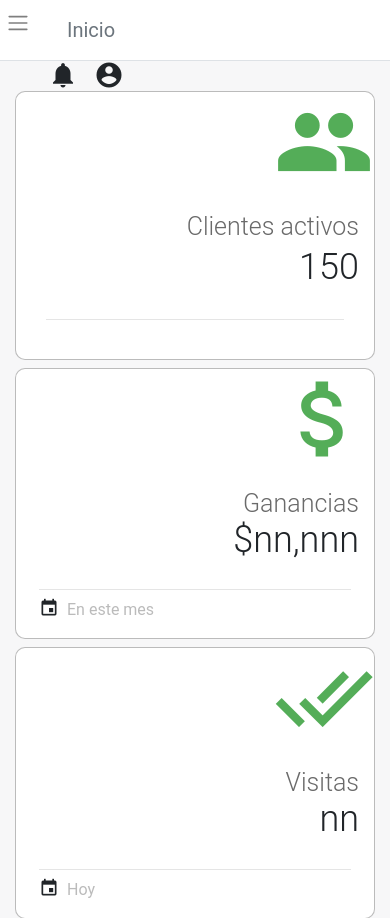
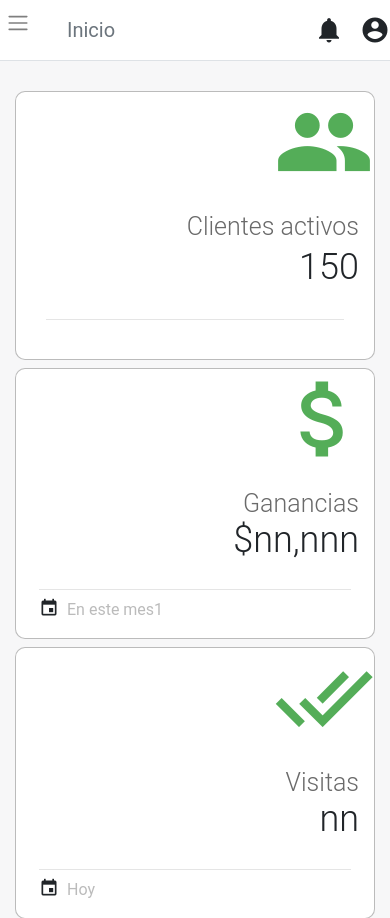
Before and after one commit to LunaMan01/sfgym, a PHP site: page / in a window 390 px wide. Shown: the top 918 px of the page. Run offline with PHP 8.4, Linux system fonts and the light colour scheme.

Commit message:
Cambios responsive

```diff
--- a/css/estilos.css
+++ b/css/estilos.css
@@ -10,7 +10,7 @@
 
 }
 .search{
-    width: 500px;
+    width: 300px;
 }
 .content, .main-panel {
     background: #F7F7F8;
--- a/html/inicio.html
+++ b/html/inicio.html
@@ -1,22 +1,22 @@
 <div class="row">
-    <div class="col-lg-4 mb-2">
+    <div class="col-sm- 12 col-lg-4 mb-2">
         <div class="row cards-inicio p-0">
             <div class="col-lg-4 d-flex justify-content-end iconCard m-0 p-0">
                 <i class="material-icons">group</i>
             </div>
-            <div class="col-lg-8">
+            <div class="col-sm-12 col-lg-8">
                 <h3 class="mb-0">Clientes activos</h3>
                 <div class="d-flex mt-0 p-0 justify-content-end">
                     <h2 class="mt-1">150</h2>
                 </div>
             </div>
-            <div class="col-lg-12">
+            <div class="col-sm-12 col-lg-12">
                 <hr>
                 <br>
             </div>
         </div>
     </div>
-    <div class="col-lg-4 mb-2">
+    <div class="col-sm-12 col-lg-4 mb-2">
         <div class="row cards-inicio p-0">
             <div class="col-lg-4 d-flex justify-content-end iconCard m-0 p-0">
                 <i class="material-icons ">attach_money</i>
@@ -30,12 +30,12 @@
             <div class="col-lg-12 mt-1 downCard">
                 <hr>
                 <i class="material-icons ml-2 mr-2">insert_invitation</i>
-                <p class="parrDownCard card-inicio-p">En este mes</p>
+                <p class="parrDownCard card-inicio-p">En este mes1</p>
             </div>
         </div>
 
     </div>
-    <div class="col-lg-4 mb-2">
+    <div class="col-sm-12 col-lg-4 mb-2">
         <div class="row cards-inicio p-0">
             <div class="col-lg-4 d-flex justify-content-end iconCard m-0 p-0">
                 <i class="material-icons">done_all</i>
--- a/index.html
+++ b/index.html
@@ -98,26 +98,24 @@
 		<div class="main-panel">
 
 
-			<nav class="navbar navbar-expand-lg navbar-light border-bottom p-0">
+			<nav class="navbar navbar-expand-lg navbar-light border-bottom p-0 justify-content-between">
 				<div class="container-fluid">
-					<div class="navbar-header">
+					<div class="navbar-header mr-5">
 						<button class="navbar-toggle d-lg-none" type="button" data-toggle="collapse"
 							data-target="#navigation-example-2" aria-controls="navbarNav" aria-expanded="false"
 							aria-label="Toggle navigation">
 							<span class="navbar-toggler-icon"></span>
 						</button>
 						<a class="navbar-brand text-muted ml-lg-0" id="titulo-modulo">Inicio</a>
-
+					</div>
+					<div id="elementos-adicionales" class="d-flex justify-content-between">
+					</div>
+					<div class="d-flex m-sm-0 mr-lg-5">
+						<i class="material-icons mr-3">notifications</i>
+						<i class="material-icons">account_circle</i>
 					</div>
 				</div>
 
-				<div id="elementos-adicionales" class="d-flex justify-content-between">
-				</div>
-
-				<div class="d-flex ml-5 mr-lg-5">
-					<i class="material-icons mr-3">notifications</i>
-					<i class="material-icons">account_circle</i>
-				</div>
 			</nav>
 
 
@@ -131,10 +129,7 @@
 
 		</div>
 	</div>
-	<!-- <script src="js/jquery.js" type="text/javascript"></script> -->
-	<!-- <script src="js/bootstrap.min.css" type="text/javascript"></script>
-	<script src="js/jquery.3.2.1.min.js" type="text/javascript"></script>
-	<script src="js/bootstrap.min.js" type="text/javascript"></script> -->
+
 	<script src="https://code.jquery.com/jquery-3.3.1.slim.min.js"
 		integrity="sha384-q8i/X+965DzO0rT7abK41JStQIAqVgRVzpbzo5smXKp4YfRvH+8abtTE1Pi6jizo"
 		crossorigin="anonymous"></script>
--- a/js/menu-controller.js
+++ b/js/menu-controller.js
@@ -17,9 +17,9 @@ clientesLink.addEventListener('click', function () {
     load('html/clientes-components/clientes.html', content);
 
 
-    let addButton = '<div class="d-flex"><button class="btn btn-outline-success btn-sm my-2 my-sm-0 mr-3 rounded-pill" type="button" id="add-cliente-btn">Añadir cliente</button></div>';
-    let crearReporteButton = '<div class="d-flex"><button class="btn btn-outline-success btn-sm my-2 my-sm-0 mr-3 rounded-pill" type="submit" id="reporte-cliente-btn">Crear reporte</button><div>';
-    let buscarInput = '<div class"d-flex mr-5"><input class="form-control mr-sm-2  rounded-pill search" type="search" placeholder="Search" aria-label="Search" id="buscar-cliente-input"></div>';
+    let addButton = '<div class="d-flex btn-add"><button class="btn btn-outline-success btn-sm my-2 my-sm-0 mr-3 rounded-pill" type="button" id="add-cliente-btn">Añadir cliente</button></div>';
+    let crearReporteButton = '<div class="d-flex btn-add-reporte"><button class="btn btn-outline-success btn-sm my-2 my-sm-0 mr-3 rounded-pill" type="submit" id="reporte-cliente-btn">Crear reporte</button><div>';
+    let buscarInput = '<div class"d-flex" id="buscar-div"><input class="form-control  rounded-pill search" type="search" placeholder="Search" aria-label="Search" id="buscar-cliente-input"></div>';
 
 
 
@@ -36,7 +36,8 @@ clientesLink.addEventListener('click', function () {
 });
 
 inicioLink.addEventListener('click', function () {
-    document.head.removeChild(document.querySelector('#clientes-script'));
+    removefile('clientes','js');
+
 
     document.querySelector('#add-cliente-btn').remove();
 
@@ -49,6 +50,8 @@ inicioLink.addEventListener('click', function () {
     document.querySelector('#titulo-modulo').textContent = 'Inicio';
 });
 
+
+
 function load(url, element) {
     req = new XMLHttpRequest();
     req.open("GET", url, false);
@@ -59,3 +62,15 @@ function load(url, element) {
 function limpiarDivAdicional() {
     divAdicional.innerHTML = '';
 }
+
+function removefile(filename, filetype){
+    var targetelement=(filetype=="js")? "script" : (filetype=="css")? "link" : "none" //determine element type to create nodelist from
+    var targetattr=(filetype=="js")? "src" : (filetype=="css")? "href" : "none" //determine corresponding attribute to test for
+    var allsuspects=document.getElementsByTagName(targetelement)
+    for (var i=allsuspects.length; i>=0; i--){ //search backwards within nodelist for matching elements to remove
+    if (allsuspects[i] && allsuspects[i].getAttribute(targetattr)!=null && allsuspects[i].getAttribute(targetattr).indexOf(filename)!=-1)
+        allsuspects[i].parentNode.removeChild(allsuspects[i]) //remove element by calling parentNode.removeChild()
+    }
+}
+
+//Medias querys
```
Also changed, not shown: js/clientes/clientes.js (+25 -0 lines).
